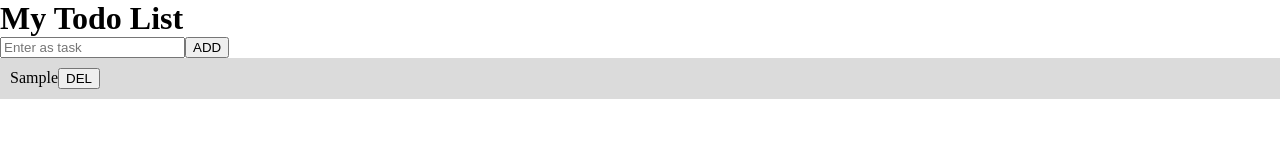
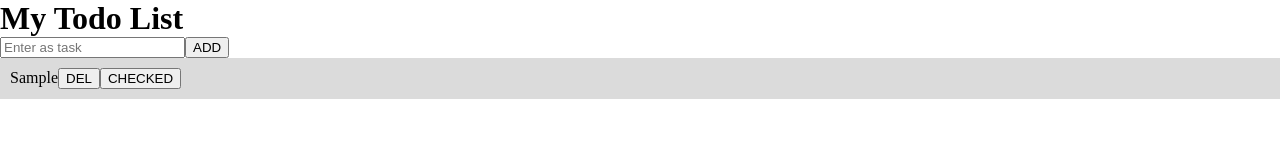
Before and after one commit to tasneem94/todo-app-react, a React (Vite) app: page / in a window 1280 px wide. Both pictures are taken after typing "Sample" into the empty fields and a click on the button "ADD". Shown: the top 160 px of the page. Built offline with nearby package versions, Linux system fonts and the light colour scheme.

Commit message:
Added Checked Func

```diff
--- a/src/ToDoList.jsx
+++ b/src/ToDoList.jsx
@@ -18,6 +18,15 @@ export const ToDoList = () => {
 
   const delTask = (index) => {
     setTodoList(todoList.filter((_, i) => index !== i));
+  };
+
+  const checkedTask = (index) => {
+    todoList.map((_, i) => {
+      if (index === i) {
+        const text = document.querySelectorAll(".text")[index];
+        text.style.textDecoration = "line-through";
+      }
+    });
   };
 
   return (
@@ -43,6 +52,12 @@ export const ToDoList = () => {
                 <button className="del-btn" onClick={() => delTask(index)}>
                   DEL
                 </button>
+                <button
+                  className="chekced-btn"
+                  onClick={() => checkedTask(index)}
+                >
+                  CHECKED
+                </button>
               </li>
             );
           })}
```
